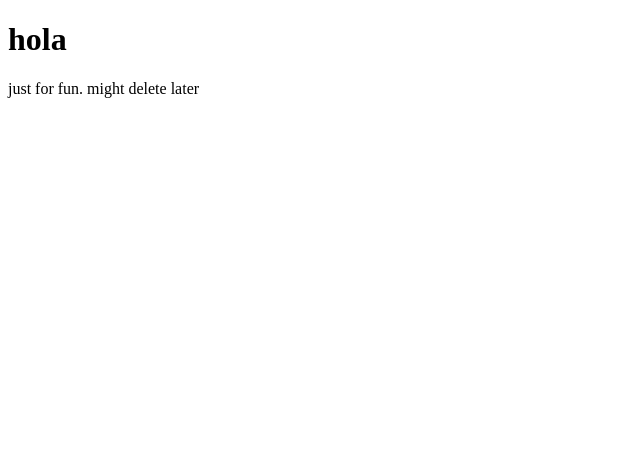
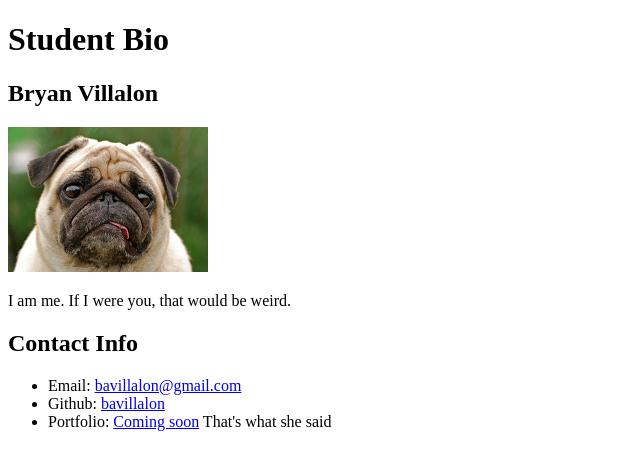
Before and after one commit to bavillalon/Class2, a plain HTML site: page index.html in a window 1280 px wide. Shown: the whole page, without its empty margins (0-640 px from the left). Drawn offline with Linux system fonts and the light colour scheme.

Commit message:
added image and added information to about me

```diff
--- a/index.html
+++ b/index.html
@@ -1,11 +1,20 @@
 <!DOCTYPE html>
 <html>
     <head>
-        <title>for class 2 </title>
+        <title>Student Bio</title>
 
     </head>
     <body>
-        <h1>hola</h1>
-        <p>just for fun. might delete later</p>
+        <h1>Student Bio</h1>
+        <h2>Bryan Villalon</h2>
+        <img src="img.png" alt="pic of dog instead of me">
+        <p>I am me. If I were you, that would be weird.</p>
+
+        <h2>Contact Info</h2>
+        <ul>
+            <li>Email: <a href="mailto:bavillalon@gmail.com">bavillalon@gmail.com</a></li>
+            <li>Github: <a href="https://github.com/bavillalon">bavillalon</a></li>
+            <li>Portfolio: <a href="#">Coming soon</a> That's what she said</li>
+        </ul>
     </body>
 </html>
```
Also changed, not shown: img.png (added).
